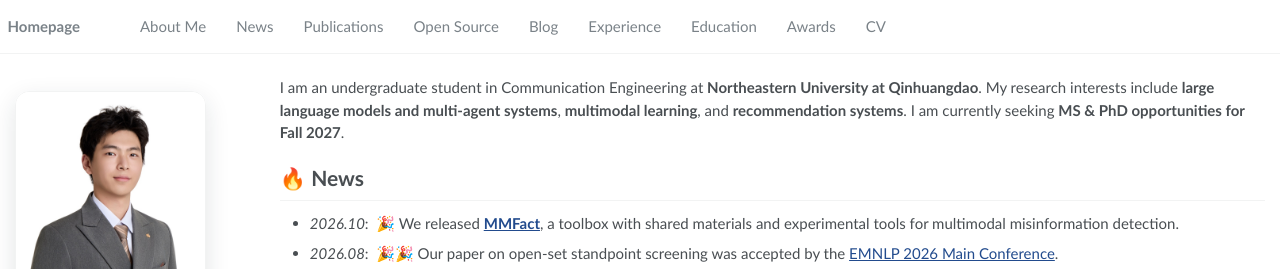
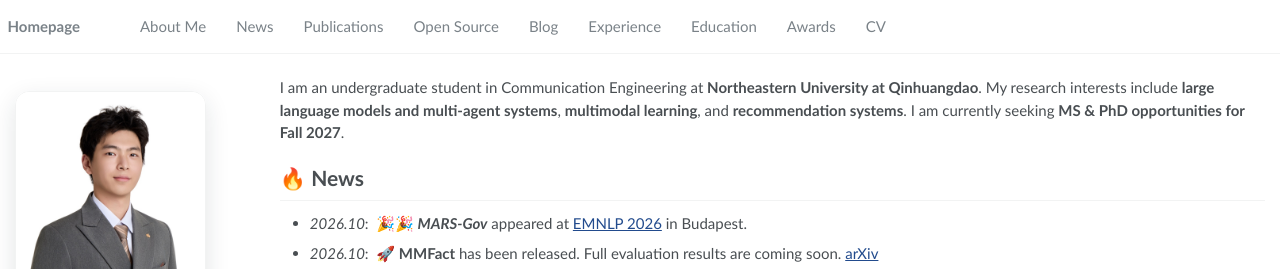
Before and after one commit to sgzizi/sgzizi.github.io, a plain HTML site: page index.html in a window 1280 px wide. Shown: the top 269 px of the page. Drawn offline with Linux system fonts and the light colour scheme.

Commit message:
Update MARS-Gov and MMFact news announcements

```diff
--- a/index.html
+++ b/index.html
@@ -78,8 +78,8 @@
 
           <h1 id="news">🔥 News</h1>
           <ul>
-            <li><em>2026.10</em>: &nbsp;🎉 We released <a href="#mmfact"><strong>MMFact</strong></a>, a toolbox with shared materials and experimental tools for multimodal misinformation detection.</li>
-            <li><em>2026.08</em>: &nbsp;🎉🎉 Our paper on open-set standpoint screening was accepted by the <a href="https://2026.emnlp.org/">EMNLP 2026 Main Conference</a>.</li>
+            <li><em>2026.10</em>: &nbsp;🎉🎉 <strong><em>MARS-Gov</em></strong> appeared at <a href="https://2026.emnlp.org/">EMNLP 2026</a> in Budapest.</li>
+            <li><em>2026.10</em>: &nbsp;🚀 <strong>MMFact</strong> has been released. Full evaluation results are coming soon. <a href="https://arxiv.org/abs/2610.34162">arXiv</a></li>
             <li><em>2026.08</em>: &nbsp;🎉🎉 Three co-authored papers on uncertainty-aware recommendation, multimodal fake-news detection, and cold-start recommendation were accepted by <a href="https://conferences.sigappfr.org/wise2026/">WISE 2026</a>.</li>
             <li><em>2026.04</em>: Completed an FPC engineering internship at <strong>Bomine Electronics</strong>.</li>
             <li><em>2025.09</em>: &nbsp;🏆 Received the <strong>Provincial Second Prize</strong> in the “Zhengda Cup” National Student Market Survey and Analysis Competition.</li>
@@ -187,7 +187,7 @@
           <p>Outside research, I enjoy <strong>mountaineering and long-distance trekking</strong>. I have summited Dafeng of Mount Siguniang, Haba Snow Mountain, and Cipo Sacred Mountain, and completed the Mount Kailash kora and the Gongga Grand Circuit.</p>
 
           <hr>
-          <p class="last-updated">Last updated: October 2026.</p>
+          <p class="last-updated">Last updated: November 2026.</p>
         </div>
       </div>
     </article>
```
